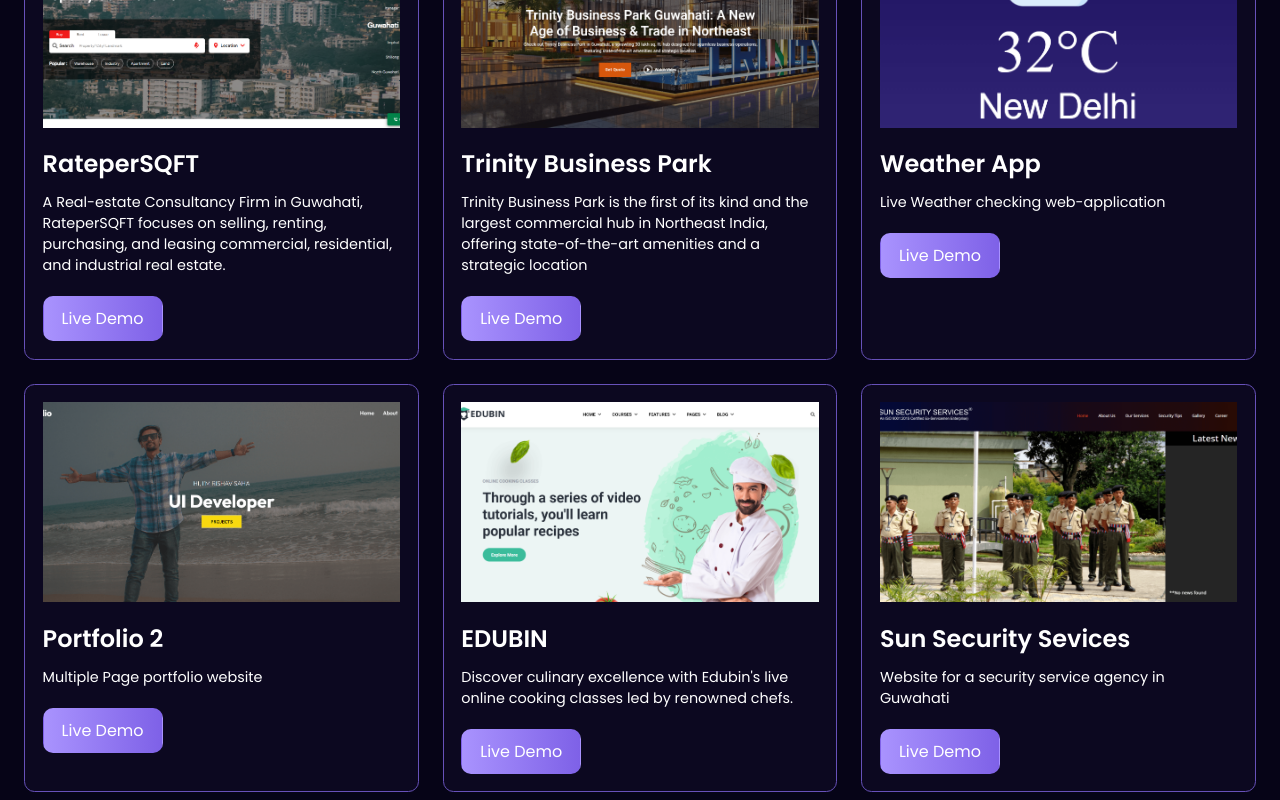
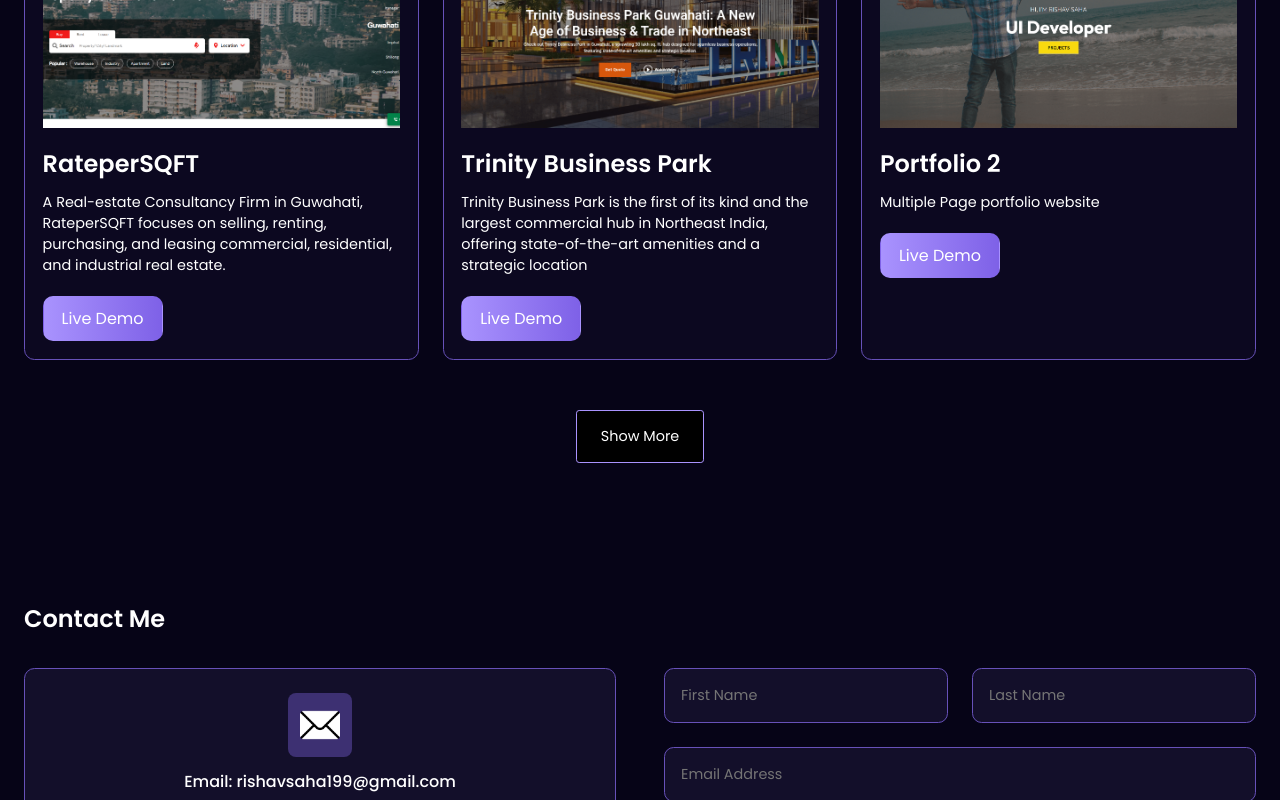
Before and after one commit to saha-rishav/portfolio-app, a React (Create React App) app: page / in a window 1280 px wide. Shown: the part 2000-2800 px from the top of the page. Built offline with nearby package versions, Linux system fonts and the light colour scheme.

Commit message:
load more feature added in the projects section

```diff
--- a/src/components/Experience/ExperienceCard/ExperienceCard.css
+++ b/src/components/Experience/ExperienceCard/ExperienceCard.css
@@ -40,7 +40,7 @@
     content: "";
     width: 0.5rem;
     height: 0.5rem;
-    background: var(--secondary-background);
+    background: var(--hero-bg);
     border-radius: 0.5rem;
     position: absolute;
     top: 0.35rem;
--- a/src/components/Project/Project.css
+++ b/src/components/Project/Project.css
@@ -71,6 +71,28 @@
     outline: 1px solid #a993fe;
 }
 
+.loadMoreBtnContainer {
+    margin-top: 50px;
+    display: flex;
+    justify-content: center;
+    align-items: center;
+}
+
+.loadMoreBtn {
+    padding: 1rem 1.5rem;
+    font-size: 0.9rem;
+    line-height: 1.3;
+    border: 1px solid #a993fe;
+    background: #000;;
+    color: #fff;
+    cursor: pointer;
+    border-radius: 0.2rem;
+}
+
+.loadMoreBtn:hover {
+    background: linear-gradient(90deg, #a993fe 0%, #7e61e7 100%);
+}
+
 @media(max-width : 1025px) {
     .projects {
         grid-template-columns: repeat(2, 1fr);
--- a/src/components/Project/Project.js
+++ b/src/components/Project/Project.js
@@ -1,27 +1,38 @@
 /* eslint-disable react/jsx-no-target-blank */
 /* eslint-disable jsx-a11y/anchor-has-content */
-import React from 'react'
+import React, { useState } from 'react'
 import './Project.css'
 import { projects } from '../../utils/data'
 
 const Project = () => {
+  const [displayedProjects, setDisplayedProjects] = useState(3); // Initial number of projects to display
+
+  const loadMoreProjects = () => {
+    setDisplayedProjects(displayedProjects + 3); // Increase the number of displayed projects by 3 on each load
+  };
+
   return (
     <section className='projectsContainer' id='projects'>
       <h5>Projects</h5>
       <div className="projectsContent">
         <div className="projects">
-          {projects.map((item, index) => (
+          {projects.slice(0, displayedProjects).map((item, index) => (
             <div className="projectsCard" key={index}>
               <img src={item.image} alt={item.image} />
               <h3>{item.title}</h3>
               <p>{item.desc}</p>
               <div className="projectsBtn">
-                <a href={item.liveView} target='_blank' className='btn'>Live Demo</a>
-                {/* <a href={item.sourceCode} target='_blank' className='btn'>Source</a> */}
+                <a href={item.liveView} target='_blank' rel='noopener noreferrer' className='btn'>Live Demo</a>
+                {/* <a href={item.sourceCode} target='_blank' rel='noopener noreferrer' className='btn'>Source</a> */}
               </div>
             </div>
           ))}
         </div>
+        {displayedProjects < projects.length && ( // Render the "Load More" button if there are more projects to display
+          <div className="loadMoreBtnContainer">
+            <button onClick={loadMoreProjects} className="loadMoreBtn">Show More</button>
+          </div>
+        )}
       </div>
     </section>
   )
--- a/src/utils/data.js
+++ b/src/utils/data.js
@@ -129,16 +129,16 @@
         liveView: "https://trinity.ratepersqft.com/",
     },
     {
+        image: Portfolio,
+        title: "Portfolio 2",
+        desc: "Multiple Page portfolio website",
+        liveView: "https://rishavsaha.netlify.app/",
+    },
+    {
         image: WeatherApp,
         title: "Weather App",
         desc: "Live Weather checking web-application",
         liveView: "https://weather-app-rouge-phi.vercel.app/",
-    },
-    {
-        image: Portfolio,
-        title: "Portfolio 2",
-        desc: "Multiple Page portfolio website",
-        liveView: "https://rishavsaha.netlify.app/",
     },
     {
         image: Edubin,
```
